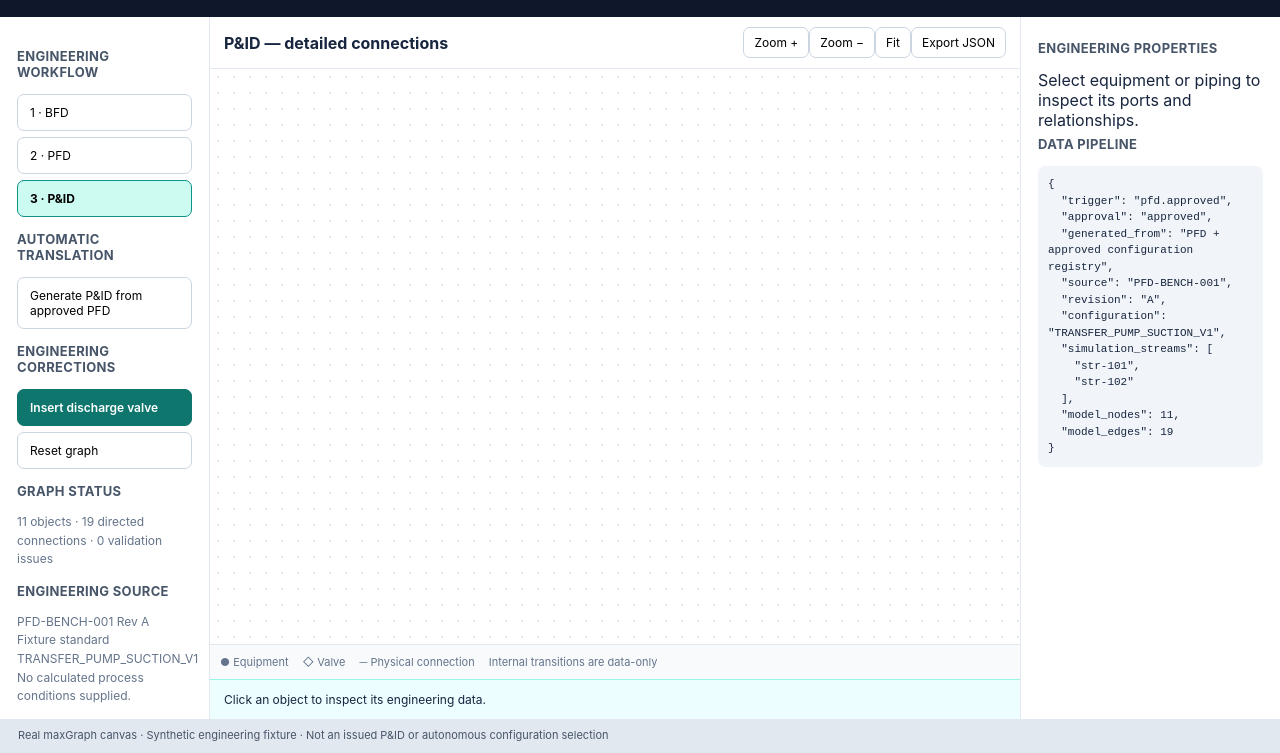
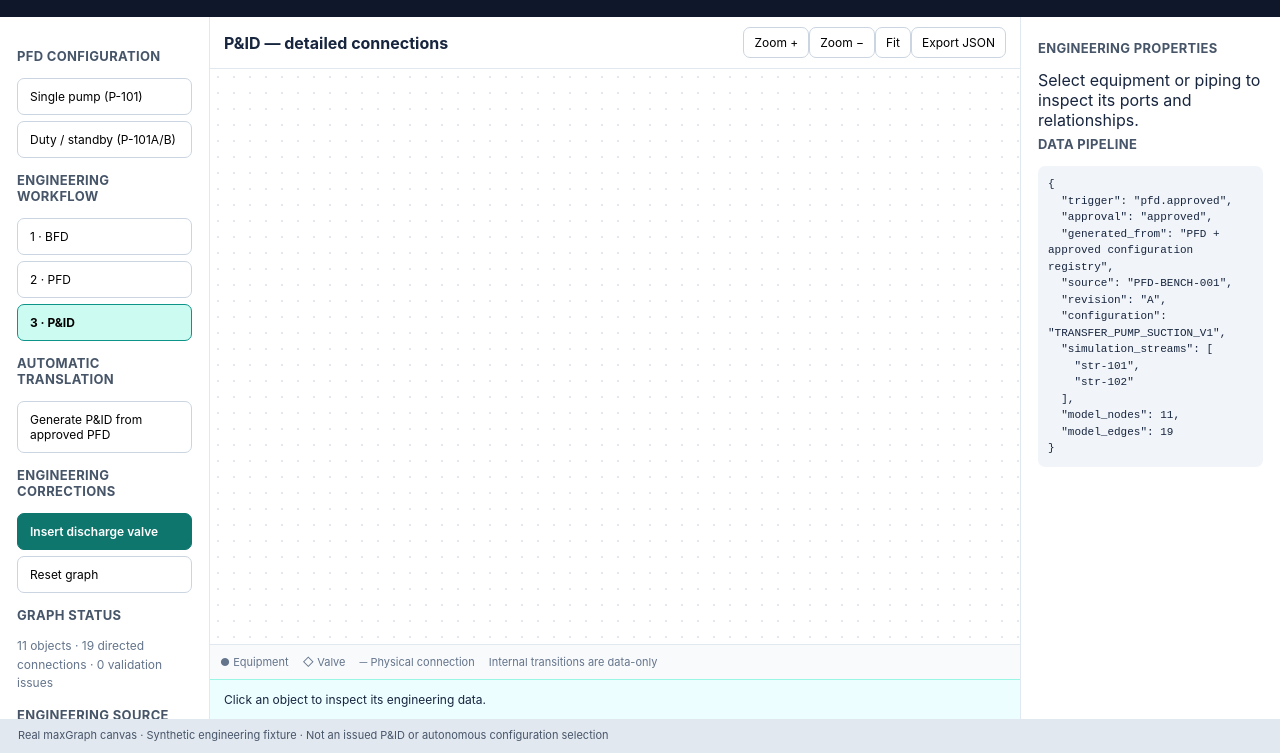
Before and after one commit to DataScience-beginner/Process-digital-twin, a website built with Vite: page prototypes/maxgraph-pid/index.html in a window 1280 px wide. Shown: the part 47-800 px from the top of the page. Built offline with nearby package versions, Linux system fonts and the light colour scheme; what @maxgraph/core would draw is missing.

Commit message:
ui: add single and parallel PFD configuration controls

```diff
--- a/prototypes/maxgraph-pid/index.html
+++ b/prototypes/maxgraph-pid/index.html
@@ -2,7 +2,7 @@
 <html lang="en"><head><meta charset="UTF-8"/><meta name="viewport" content="width=device-width,initial-scale=1.0"/><title>Digital BDEP · Forward P&ID</title></head>
 <body><div id="app">
 <header><div><strong>Digital BDEP</strong><span class="sub"> / BENCH-001 · Feed Transfer</span></div><span id="engine">Initializing maxGraph…</span></header>
-<main><aside class="left"><h3>Engineering workflow</h3><button id="stage-bfd" class="stage">1 · BFD</button><button id="stage-pfd" class="stage">2 · PFD</button><button id="stage-pid" class="stage active">3 · P&ID</button><h3>Automatic translation</h3><button id="regenerate">Generate P&ID from approved PFD</button><h3>Engineering corrections</h3><button id="add-valve">Insert discharge valve</button><button id="reset">Reset graph</button><h3>Graph status</h3><p id="status" class="small"></p><h3>Engineering source</h3><p class="small">PFD-BENCH-001 Rev A<br/>Fixture standard TRANSFER_PUMP_SUCTION_V1<br/>No calculated process conditions supplied.</p></aside>
+<main><aside class="left"><h3>PFD configuration</h3><button id="scenario-single">Single pump (P-101)</button><button id="scenario-standby">Duty / standby (P-101A/B)</button><h3>Engineering workflow</h3><button id="stage-bfd" class="stage">1 · BFD</button><button id="stage-pfd" class="stage">2 · PFD</button><button id="stage-pid" class="stage active">3 · P&ID</button><h3>Automatic translation</h3><button id="regenerate">Generate P&ID from approved PFD</button><h3>Engineering corrections</h3><button id="add-valve">Insert discharge valve</button><button id="reset">Reset graph</button><h3>Graph status</h3><p id="status" class="small"></p><h3>Engineering source</h3><p class="small">PFD-BENCH-001 Rev A<br/>Fixture standard TRANSFER_PUMP_SUCTION_V1<br/>No calculated process conditions supplied.</p></aside>
 <section class="center"><div class="toolbar"><b id="view-label">P&ID — detailed engineering connections</b><div><button id="zoom-in">Zoom +</button><button id="zoom-out">Zoom −</button><button id="fit">Fit</button><button id="export">Export JSON</button></div></div><div id="graph" role="region" aria-label="Interactive maxGraph P&ID drawing"></div><div class="legend"><span>● Equipment</span><span>◇ Valve</span><span>─ Physical connection</span><span>Internal transitions are data-only</span></div><div id="activity" aria-live="polite">Click an object to inspect its engineering data.</div></section>
 <aside class="right"><h3>Engineering properties</h3><div id="properties">Select equipment or piping to inspect its ports and relationships.</div><h3>Data pipeline</h3><pre id="lineage"></pre></aside></main>
 <footer>Real maxGraph canvas · Synthetic engineering fixture · Not an issued P&ID or autonomous configuration selection</footer>
```
